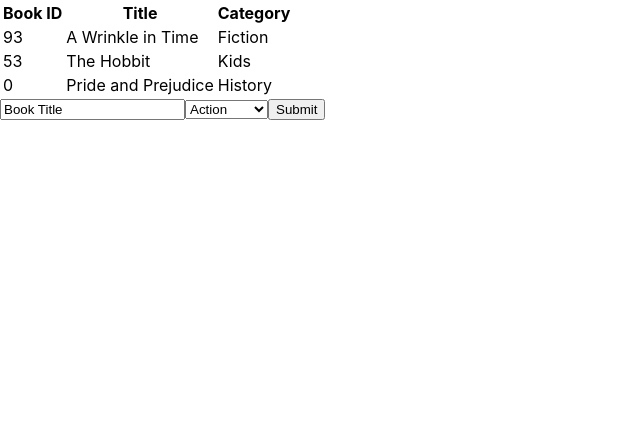
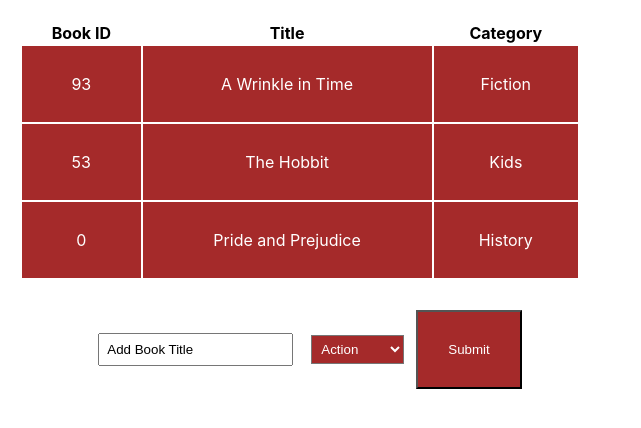
Before and after one commit to ampaire/BookStore, a React (Create React App) app: page / in a window 1280 px wide. Shown: the top 428 px of the page, without its empty margins (0-641 px from the left). Built offline with nearby package versions, Linux system fonts and the light colour scheme.

Commit message:
Style the UI

```diff
--- a/src/components/Book.js
+++ b/src/components/Book.js
@@ -1,13 +1,21 @@
 import React from 'react';
 import PropTypes from 'prop-types';
+import styled from 'styled-components';
+
+const TR = styled.tr`
+background: Brown;
+color: white;
+text-align: center;
+width: 100%;
+`;
 
 export default function Books({ book }) {
   return (
-    <tr key={book.id}>
+    <TR key={book.id}>
       <td>{book.id}</td>
       <td>{book.title}</td>
       <td>{book.category}</td>
-    </tr>
+    </TR>
   );
 }
 Books.propTypes = {
--- a/src/components/BooksForm.js
+++ b/src/components/BooksForm.js
@@ -1,6 +1,18 @@
 import React from 'react';
+import styled from 'styled-components';
 
 
+const INPUT = styled.input`
+padding: 7px;
+margin-right: 3%;
+`;
+
+const SELECT = styled.select`
+padding: 5px;
+background: brown;
+color:white;
+margin-right: 2%;
+`;
 const BooksForm = () => {
   const categories = [
     'Action',
@@ -12,18 +24,15 @@ const BooksForm = () => {
     'Sci-Fi',
   ];
   return (
-    <div>
-      <form>
-        <input type="text" defaultValue="Book Title" />
-        <select name="category">
-          {categories.map(category => (
-            <option key={category}>{category}</option>
-          ))}
-        </select>
-        <button type="submit"> Submit </button>
-      </form>
-
-    </div>
+    <form className="input-form">
+      <INPUT type="text" defaultValue="Add Book Title" />
+      <SELECT name="category">
+        {categories.map(category => (
+          <option key={category}>{category}</option>
+        ))}
+      </SELECT>
+      <button type="submit"> Submit </button>
+    </form>
   );
 };
 
--- a/src/components/BooksList.js
+++ b/src/components/BooksList.js
@@ -1,12 +1,18 @@
 import React from 'react';
 import { connect } from 'react-redux';
 import PropTypes from 'prop-types';
+import styled from 'styled-components';
 import Book from './Book';
+
+const TABLE = styled.table`
+width: 600px
+height: 400px
+`;
 
 const BooksList = props => {
   const { state } = props;
   return (
-    <table>
+    <TABLE className="table-one">
       <thead>
         <tr>
           <th>Book ID</th>
@@ -17,7 +23,7 @@ const BooksList = props => {
       <tbody>
         {state.map(book => <Book key={book.id} book={book} />)}
       </tbody>
-    </table>
+    </TABLE>
   );
 };
 BooksList.propTypes = {
--- a/src/index.css
+++ b/src/index.css
@@ -11,3 +11,22 @@ code {
   font-family: source-code-pro, Menlo, Monaco, Consolas, 'Courier New',
     monospace;
 }
+
+.table-one{
+  width: 600px;
+  height: 300px;
+  padding: 20px;
+}
+
+.input-form {
+  color: white;
+  text-align: center;
+  width: 600px;
+  padding: 10px;
+}
+
+button {
+  background-color: brown;
+  color: white;
+  padding: 5%;
+}
```
